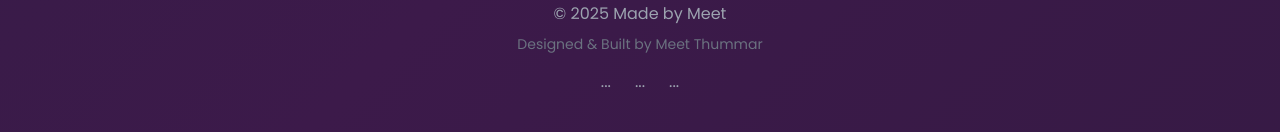
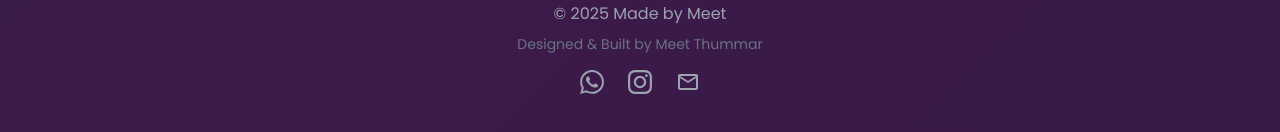
Before and after one commit to MeetThummar01/Thumbnail-Design, a plain HTML site: page index.html in a window 1280 px wide. Shown: the part 3390-3522 px from the top of the page. Drawn offline with nearby package versions, Linux system fonts and the light colour scheme.

Commit message:
Update index.html

```diff
--- a/index.html
+++ b/index.html
@@ -220,9 +220,15 @@
         <p class="text-gray-400">&copy; 2025 Made by Meet</p>
         <p class="text-gray-500 text-sm mt-2">Designed & Built by Meet Thummar</p>
         <div class="flex justify-center space-x-6 mt-4">
-            <a href="https://wa.me/917574006566" target="_blank" class="text-gray-400 hover:text-white" title="WhatsApp">...</a>
-            <a href="https://instagram.com/yourprofile" target="_blank" class="text-gray-400 hover:text-white" title="Instagram">...</a>
-            <a href="mailto:fineprinthq@gmail.com" class="text-gray-400 hover:text-white" title="Email">...</a>
+            <a href="https://wa.me/917574006566" target="_blank" class="text-gray-400 hover:text-white" title="WhatsApp">
+                <svg class="w-6 h-6" fill="currentColor" viewBox="0 0 24 24" xmlns="http://www.w3.org/2000/svg"><path d="M.057 24l1.687-6.163c-1.041-1.804-1.588-3.849-1.587-5.946.003-6.556 5.338-11.891 11.893-11.891 3.181.001 6.167 1.24 8.413 3.488 2.245 2.248 3.481 5.236 3.48 8.414-.003 6.557-5.338 11.892-11.894 11.892-1.99-.001-3.951-.5-5.688-1.448l-6.305 1.654zm6.597-3.807c1.676.995 3.276 1.591 5.392 1.592 5.448 0 9.886-4.434 9.889-9.885.002-5.462-4.415-9.89-9.881-9.892-5.452 0-9.887 4.434-9.889 9.884-.001 2.225.651 3.891 1.746 5.634l-.999 3.648 3.742-.981zm11.387-5.464c-.074-.124-.272-.198-.57-.347-.297-.149-1.758-.868-2.031-.967-.272-.099-.47-.149-.669.149-.198.297-.768.967-.941 1.165-.173.198-.347.223-.644.074-.297-.149-1.255-.462-2.39-1.475-.883-.788-1.48-1.761-1.653-2.059-.173-.297-.018-.458.13-.606.134-.133.297-.347.446-.521.151-.172.2-.296.3-.495.099-.198.05-.372-.025-.521-.075-.148-.669-1.611-.916-2.206-.242-.579-.487-.5-.669-.51l-.57-.01c-.198 0-.52.074-.792.372s-1.04 1.016-1.04 2.479 1.065 2.876 1.213 3.074c.149.198 2.096 3.2 5.077 4.487.709.306 1.262.489 1.694.626.712.227 1.36.195 1.871.118.571-.085 1.758-.719 2.006-1.413.248-.695.248-1.29.173-1.414z"/></svg>
+            </a>
+            <a href="https://instagram.com/yourprofile" target="_blank" class="text-gray-400 hover:text-white" title="Instagram">
+                <svg class="w-6 h-6" fill="currentColor" viewBox="0 0 24 24" xmlns="http://www.w3.org/2000/svg"><path d="M12 2.163c3.204 0 3.584.012 4.85.07 3.252.148 4.771 1.691 4.919 4.919.058 1.265.069 1.645.069 4.85s-.011 3.584-.069 4.85c-.149 3.225-1.664 4.771-4.919 4.919-1.266.058-1.644.07-4.85.07s-3.584-.012-4.85-.07c-3.252-.148-4.771-1.691-4.919-4.919-.058-1.265-.07-1.645-.07-4.85s.012-3.584.07-4.85c.148-3.225 1.664-4.771 4.919-4.919 1.266-.057 1.645-.069 4.85-.069zm0-2.163c-3.259 0-3.667.014-4.947.072-4.358.2-6.78 2.618-6.98 6.98-.059 1.281-.073 1.689-.073 4.948s.014 3.667.072 4.947c.2 4.358 2.618 6.78 6.98 6.98 1.281.058 1.689.072 4.948.072s3.667-.014 4.947-.072c4.358-.2 6.78-2.618 6.98-6.98.059-1.281.073-1.689.073-4.948s-.014-3.667-.072-4.947c-.2-4.358-2.618-6.78-6.98-6.98-1.281-.059-1.689-.073-4.948-.073zm0 5.838c-3.403 0-6.162 2.759-6.162 6.162s2.759 6.162 6.162 6.162 6.162-2.759 6.162-6.162-2.759-6.162-6.162-6.162zm0 10.162c-2.209 0-4-1.79-4-4s1.791-4 4-4 4 1.79 4 4-1.791 4-4 4zm6.406-11.845c-.796 0-1.441.645-1.441 1.44s.645 1.441 1.441 1.441 1.441-.645 1.441-1.441-.645-1.44-1.441-1.44z"/></svg>
+            </a>
+            <a href="mailto:fineprinthq@gmail.com" class="text-gray-400 hover:text-white" title="Email">
+                <svg class="w-6 h-6" fill="currentColor" viewBox="0 0 24 24" xmlns="http://www.w3.org/2000/svg"><path d="M22 6c0-1.1-.9-2-2-2H4c-1.1 0-2 .9-2 2v12c0 1.1.9 2 2 2h16c1.1 0 2-.9 2-2V6zm-2 0l-8 5-8-5h16zm0 12H4V8l8 5 8-5v10z"/></svg>
+            </a>
         </div>
     </footer>
 
```
